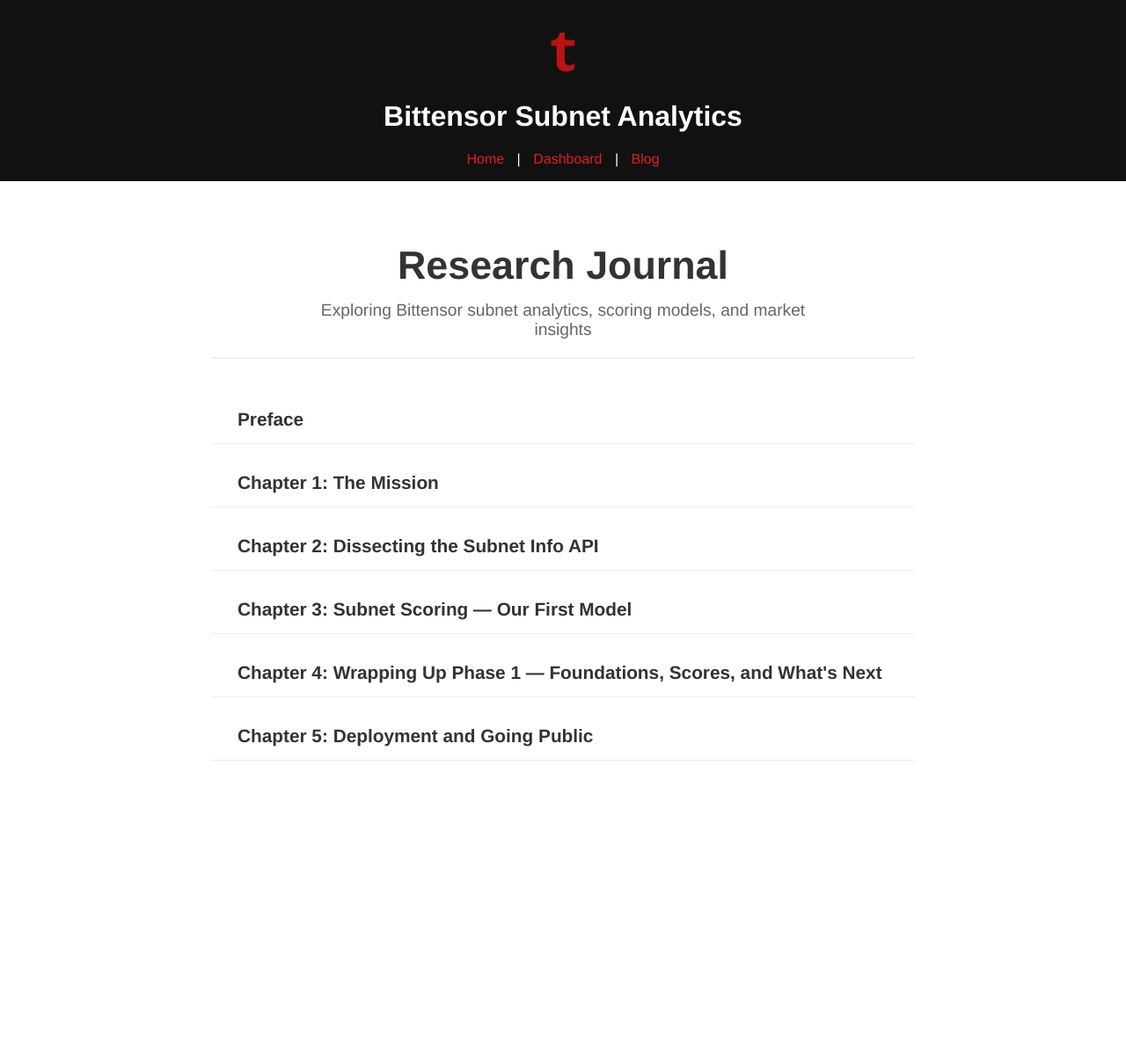
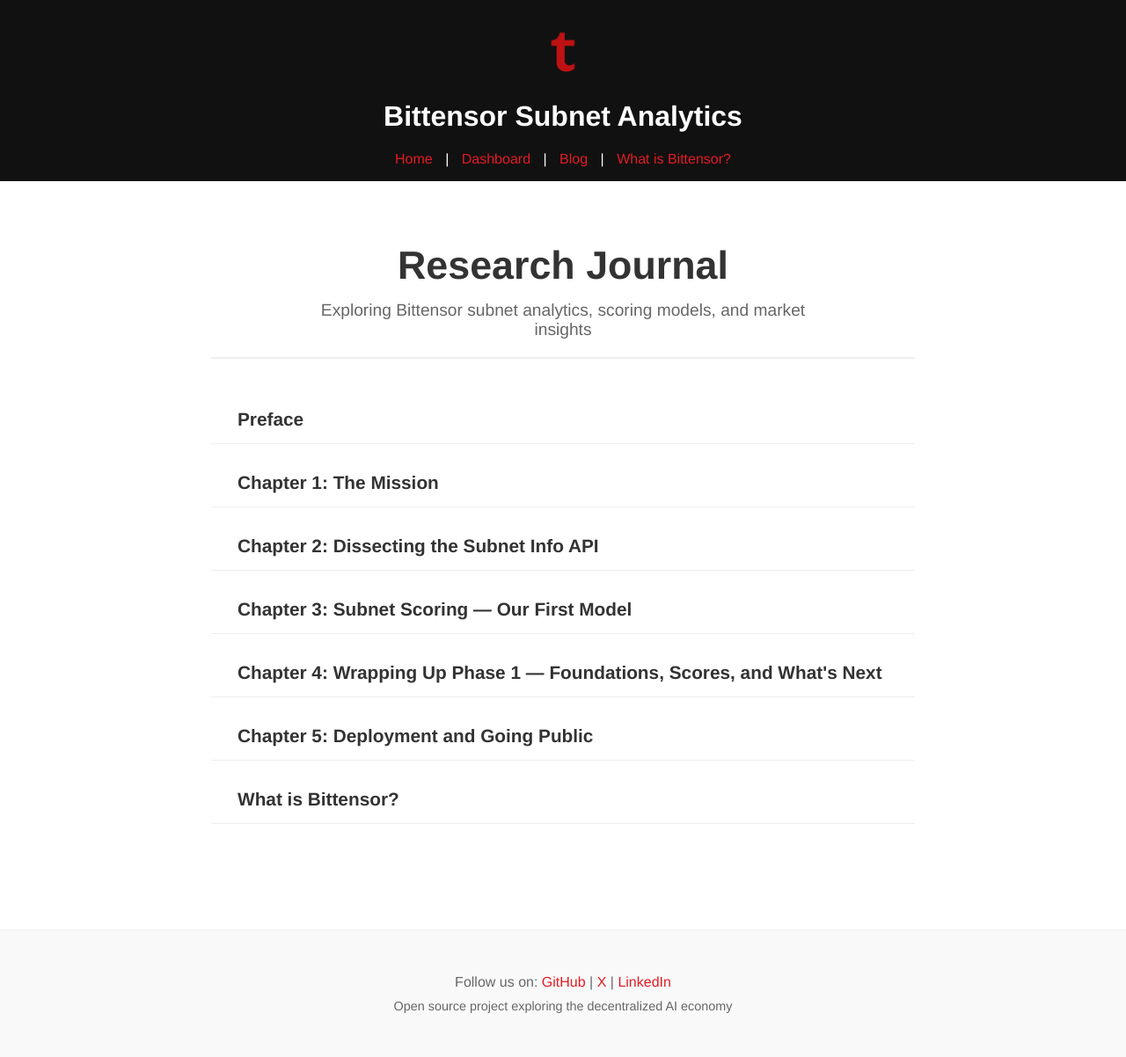
Before and after one commit to Phytys/bittensor-analytics, a Flask app: page /blog in a window 1280 px wide. Shown: the whole page at 88% size. Before the commit the page ends 865 px from the top, so only its background shows below. Run offline with Flask 3, Linux system fonts and the light colour scheme.

Commit message:
Added - what is bittensor and social links

```diff
--- a/app/static/style.css
+++ b/app/static/style.css
@@ -491,3 +491,95 @@ body {
   .status .link:hover {
     text-decoration: underline;
   }
+
+  /* Footer styles */
+  .site-footer {
+    margin-top: 80px;
+    padding: 40px 20px;
+    background: #f9f9f9;
+    border-top: 1px solid #eee;
+  }
+
+  .footer-content {
+    max-width: 800px;
+    margin: 0 auto;
+    text-align: center;
+  }
+
+  .footer-content p {
+    margin: 10px 0;
+    color: #666;
+  }
+
+  .footer-content a {
+    color: #e31b23;
+    text-decoration: none;
+    transition: color 0.2s ease;
+  }
+
+  .footer-content a:hover {
+    color: #c41820;
+    text-decoration: underline;
+  }
+
+  .footer-note {
+    font-size: 0.9em;
+    color: #999;
+    margin-top: 20px;
+  }
+
+  /* About Bittensor page styles */
+  .about-bittensor {
+    max-width: 800px;
+    margin: 0 auto;
+    padding: 40px 20px;
+  }
+
+  .about-bittensor .hero {
+    text-align: center;
+    margin-bottom: 60px;
+  }
+
+  .about-bittensor .hero h1 {
+    font-size: 2.8em;
+    margin-bottom: 20px;
+    color: #333;
+  }
+
+  .about-bittensor .tagline {
+    font-size: 1.4em;
+    color: #666;
+    margin-bottom: 40px;
+  }
+
+  .about-bittensor .content {
+    background: #f9f9f9;
+    padding: 40px;
+    border-radius: 10px;
+    box-shadow: 0 2px 8px rgba(0, 0, 0, 0.03);
+  }
+
+  .about-bittensor h2 {
+    font-size: 1.8em;
+    margin: 1.5em 0 0.8em 0;
+    color: #333;
+  }
+
+  .about-bittensor p {
+    color: #666;
+    line-height: 1.6;
+    margin-bottom: 1.5em;
+  }
+
+  .about-bittensor .cta {
+    text-align: center;
+    margin-top: 40px;
+    padding-top: 30px;
+    border-top: 1px solid #eee;
+  }
+
+  .about-bittensor .cta p {
+    margin-bottom: 20px;
+    font-size: 1.2em;
+    color: #333;
+  }
--- a/app/templates/base.html
+++ b/app/templates/base.html
@@ -1,8 +1,19 @@
 <!DOCTYPE html>
-<html>
+<html lang="en">
 <head>
+  <meta charset="UTF-8">
   <title>{% block title %}{{ title }}{% endblock %} - Bittensor Subnet Analytics</title>
   <meta name="viewport" content="width=device-width, initial-scale=1" />
+  <meta name="description" content="Explore Bittensor's decentralized AI marketplace through real-time subnet analytics and scoring models." />
+  <meta name="keywords" content="bittensor, tao, decentralized AI, AI marketplace, subnet, analytics, crypto ai, open source" />
+
+  <!-- Open Graph / Social Media -->
+  <meta property="og:title" content="Bittensor Subnet Analytics" />
+  <meta property="og:description" content="Visualize the decentralized AI economy with live data and research insights." />
+  <meta property="og:image" content="/static/logo.png" />
+  <meta property="og:url" content="https://bittensor-analytics-03fff415a1ae.herokuapp.com/" />
+  <meta name="twitter:card" content="summary_large_image" />
+
   <link rel="icon" type="image/x-icon" href="/static/favicon.ico">
   <link rel="stylesheet" href="/static/style.css">
 </head>
@@ -13,11 +24,23 @@
     <nav style="margin-top: 10px;">
       <a href="/">Home</a> |
       <a href="/dashboard/">Dashboard</a> |
-      <a href="/blog">Blog</a>
+      <a href="/blog">Blog</a> |
+      <a href="/about-bittensor">What is Bittensor?</a>
     </nav>
   </header>
   <main>
     {% block content %}{% endblock %}
   </main>
+  <footer class="site-footer">
+    <div class="footer-content">
+      <p>
+        Follow us on:
+        <a href="https://github.com/Phytys/bittensor-analytics" target="_blank" rel="noopener">GitHub</a> |
+        <a href="https://x.com/_landgren_" target="_blank" rel="noopener">X</a> |
+        <a href="https://www.linkedin.com/in/glenn-landgren/" target="_blank" rel="noopener">LinkedIn</a>
+      </p>
+      <p class="footer-note">Open source project exploring the decentralized AI economy</p>
+    </div>
+  </footer>
 </body>
 </html>
--- a/app/views.py
+++ b/app/views.py
@@ -1,4 +1,4 @@
-from flask import Blueprint, render_template, abort
+from flask import Blueprint, render_template, abort, redirect, url_for
 from app.blog_utils import list_blog_posts, load_blog_post
 from app.limiter import limiter
 from app.config import RATE_LIMITS
@@ -31,6 +31,10 @@ def blog_post(slug):
 def health_check():
     return {'status': 'healthy'}, 200
 
+@main.route('/about-bittensor')
+def about_bittensor():
+    return redirect(url_for('main.blog_post', slug='06-what_is_bittensor'))
+
 @main.app_errorhandler(404)
 def not_found_error(error):
     return render_template('404.html', title="Page Not Found"), 404
--- /dev/null
+++ b/blog/06-what_is_bittensor.md
@@ -0,0 +1,49 @@
+
+# What is Bittensor?
+
+Bittensor is an open, decentralized network of machine intelligence. It enables the creation of a collaborative, market-driven ecosystem for AI models — where value is measured and rewarded on-chain.
+
+---
+
+## 🔁 Why It Matters
+
+- **Decentralized Intelligence**
+  A distributed AI protocol where anyone can contribute and compete.
+
+- **Open Marketplace for AI**
+  Subnets allow different models and tasks to flourish, each competing to serve users best.
+
+- **Permissionless Innovation**
+  No gatekeepers. No single point of failure. Anyone can build, train, and monetize intelligence.
+
+---
+
+## 💡 What Makes TAO Unique?
+
+- **$TAO is the native token**
+  It's how intelligence is rewarded across subnets.
+
+- **Value is earned, not staked**
+  Contributors earn TAO by providing useful computation.
+
+- **Scarce + Utility**
+  TAO has a capped supply and real-world utility inside the protocol.
+
+---
+
+## 📈 The Bull Case for Bittensor
+
+- Emerging as the **data layer for decentralized AI**
+- $TAO is positioned as the **native asset of open intelligence**
+- Enables **protocol-level monetization** for AI innovation
+- Riding two trends: **crypto + AI**
+
+> “Bittensor is the bridge between permissionless compute and decentralized intelligence.”
+
+---
+
+## 📚 Learn More
+
+- [Official Site](https://bittensor.com)
+- [Whitepaper](https://docs.bittensor.com)
+- [Reddit: r/bittensor_](https://www.reddit.com/r/bittensor_/)
```
